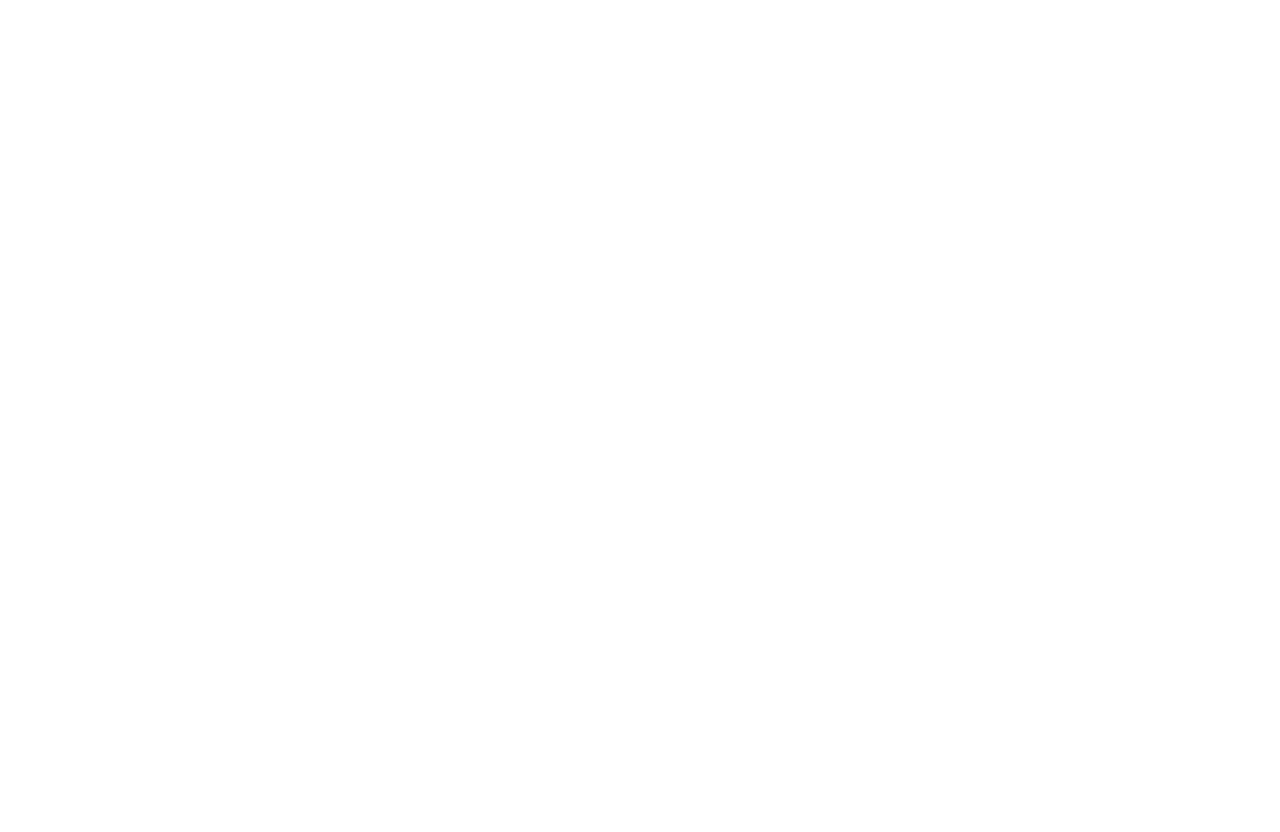
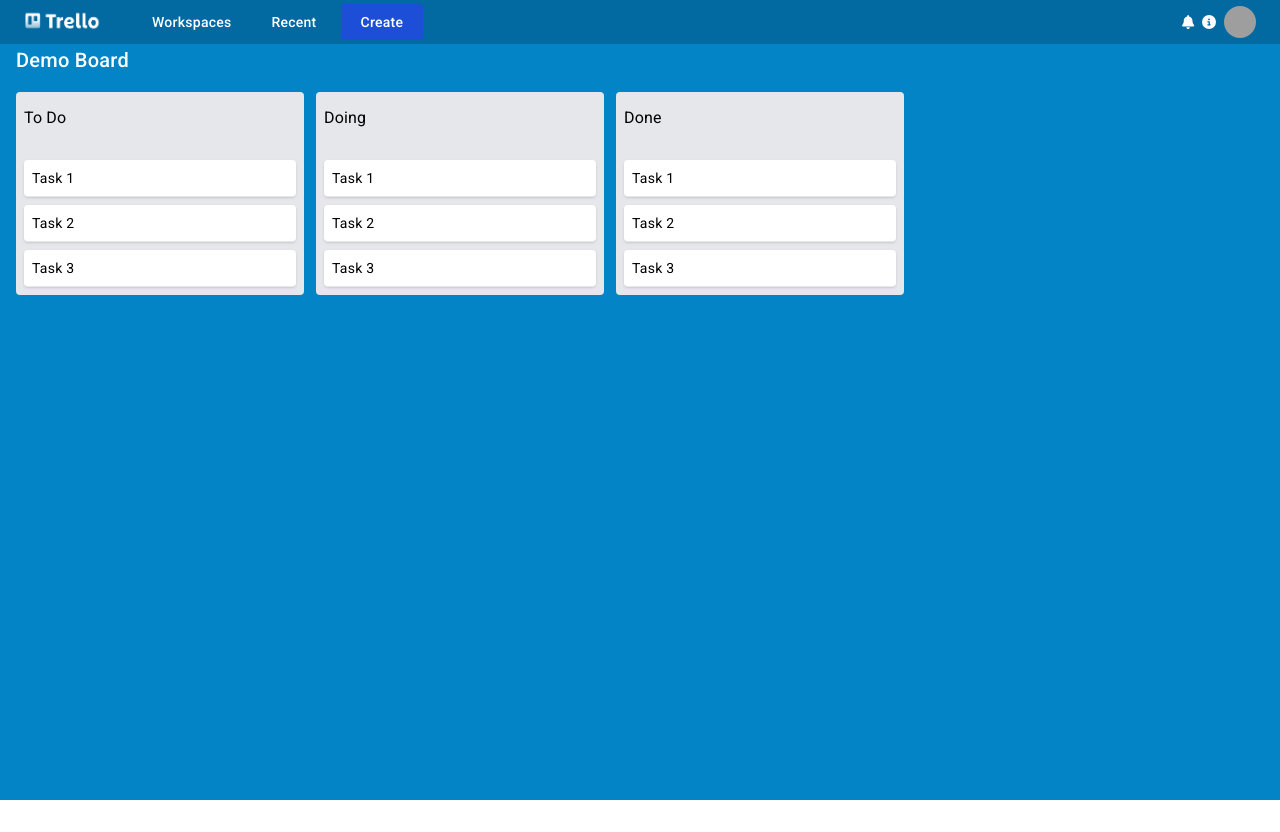
Before and after one commit to PabloGarRod/trello-clone, an Angular app: page /board in a window 1280 px wide. Before the commit this address led to /. Before the commit the page ends 800 px from the top, so only its background shows below. Built offline with nearby package versions, Linux system fonts and the light colour scheme; grey boxes are pictures that could not be loaded.

Commit message:
Drag and drop con ordenamiento

```diff
--- a/src/app/app.routes.ts
+++ b/src/app/app.routes.ts
@@ -1,6 +1,7 @@
 import { Routes } from '@angular/router';
 import { LoginComponent } from './pages/login/login.component';
 import { BoardsComponent } from './pages/boards/boards.component';
+import { BoardComponent } from './pages/board/board.component';
 
 export const routes: Routes = [
   {
@@ -11,4 +12,8 @@
     path: 'boards',
     component: BoardsComponent,
   },
+  {
+    path: 'board',
+    component: BoardComponent,
+  },
 ];
--- /dev/null
+++ b/src/app/models/todo.models.ts
@@ -0,0 +1,4 @@
+export interface ToDo {
+  id: string;
+  title: string;
+}
--- /dev/null
+++ b/src/app/pages/board/board.component.html
@@ -0,0 +1,77 @@
+<div class="flex flex-col h-screen">
+  <app-navbar></app-navbar>
+  <div class="w-full grow bg-sky-600 px-4 pb-4">
+    <div>
+      <h2 class="text-xl font-bold text-white my-4">Demo Board</h2>
+    </div>
+    <div class="flex items-start w-full h-full">
+      <div class="rounded bg-gray-200 w-72 p-2 mr-3">
+        <div class="flex justify-between py-1">
+          <h3 class="text-sm font-bold ml-2">To Do</h3>
+        </div>
+
+        <div
+          class="text-sm mt-2"
+          cdkDropList
+          (cdkDropListDropped)="drop($event)"
+        >
+          <div
+            *ngFor="let toDo of toDos"
+            cdkDrag
+            class="bg-white shadow p-2 rounded mt-2 border-b border-x-gray-300 cursor-pointer hover:bg-gray-400"
+          >
+            {{ toDo.title }}
+          </div>
+        </div>
+      </div>
+
+      <div class="rounded bg-gray-200 w-72 p-2 mr-3">
+        <div class="flex justify-between py-1">
+          <h3 class="text-sm font-bold ml-2">Doing</h3>
+        </div>
+
+        <div class="text-sm mt-2">
+          <div
+            class="bg-white shadow p-2 rounded mt-2 border-b border-x-gray-300 cursor-pointer hover:bg-gray-400"
+          >
+            Task 1
+          </div>
+          <div
+            class="bg-white shadow p-2 rounded mt-2 border-b border-x-gray-300 cursor-pointer hover:bg-gray-400"
+          >
+            Task 2
+          </div>
+          <div
+            class="bg-white shadow p-2 rounded mt-2 border-b border-x-gray-300 cursor-pointer hover:bg-gray-400"
+          >
+            Task 3
+          </div>
+        </div>
+      </div>
+
+      <div class="rounded bg-gray-200 w-72 p-2 mr-3">
+        <div class="flex justify-between py-1">
+          <h3 class="text-sm font-bold ml-2">Done</h3>
+        </div>
+
+        <div class="text-sm mt-2">
+          <div
+            class="bg-white shadow p-2 rounded mt-2 border-b border-x-gray-300 cursor-pointer hover:bg-gray-400"
+          >
+            Task 1
+          </div>
+          <div
+            class="bg-white shadow p-2 rounded mt-2 border-b border-x-gray-300 cursor-pointer hover:bg-gray-400"
+          >
+            Task 2
+          </div>
+          <div
+            class="bg-white shadow p-2 rounded mt-2 border-b border-x-gray-300 cursor-pointer hover:bg-gray-400"
+          >
+            Task 3
+          </div>
+        </div>
+      </div>
+    </div>
+  </div>
+</div>
--- /dev/null
+++ b/src/app/pages/board/board.component.ts
@@ -0,0 +1,49 @@
+import { Component } from '@angular/core';
+import { CommonModule } from '@angular/common';
+import {
+  DragDropModule,
+  CdkDragDrop,
+  moveItemInArray,
+} from '@angular/cdk/drag-drop';
+import { NavbarComponent } from '../../components/navbar/navbar.component';
+import { ToDo } from '../../models/todo.models';
+
+@Component({
+  selector: 'app-board',
+  standalone: true,
+  imports: [DragDropModule, NavbarComponent, CommonModule],
+  templateUrl: './board.component.html',
+  styles: [
+    `
+      /* Animate items as they're being sorted. */
+      .cdk-drop-list-dragging .cdk-drag {
+        transition: transform 250ms cubic-bezier(0, 0, 0.2, 1);
+      }
+
+      /* Animate an item that has been dropped. */
+      .cdk-drag-animating {
+        transition: transform 300ms cubic-bezier(0, 0, 0.2, 1);
+      }
+    `,
+  ],
+})
+export class BoardComponent {
+  toDos: ToDo[] = [
+    {
+      id: '1',
+      title: 'Task 1',
+    },
+    {
+      id: '2',
+      title: 'Task 2',
+    },
+    {
+      id: '3',
+      title: 'Task 3',
+    },
+  ];
+
+  drop(event: CdkDragDrop<ToDo[]>) {
+    moveItemInArray(this.toDos, event.previousIndex, event.currentIndex);
+  }
+}
```
